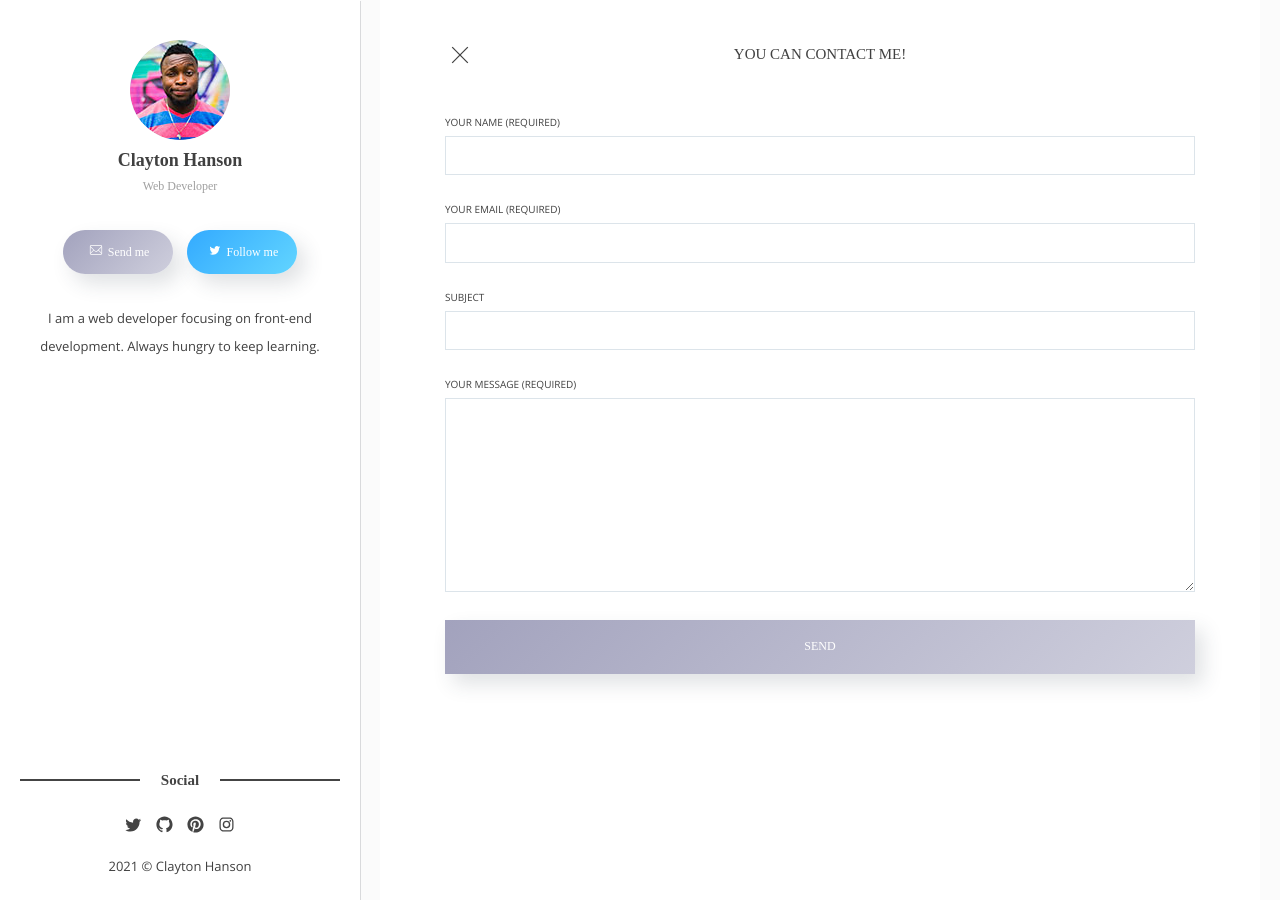
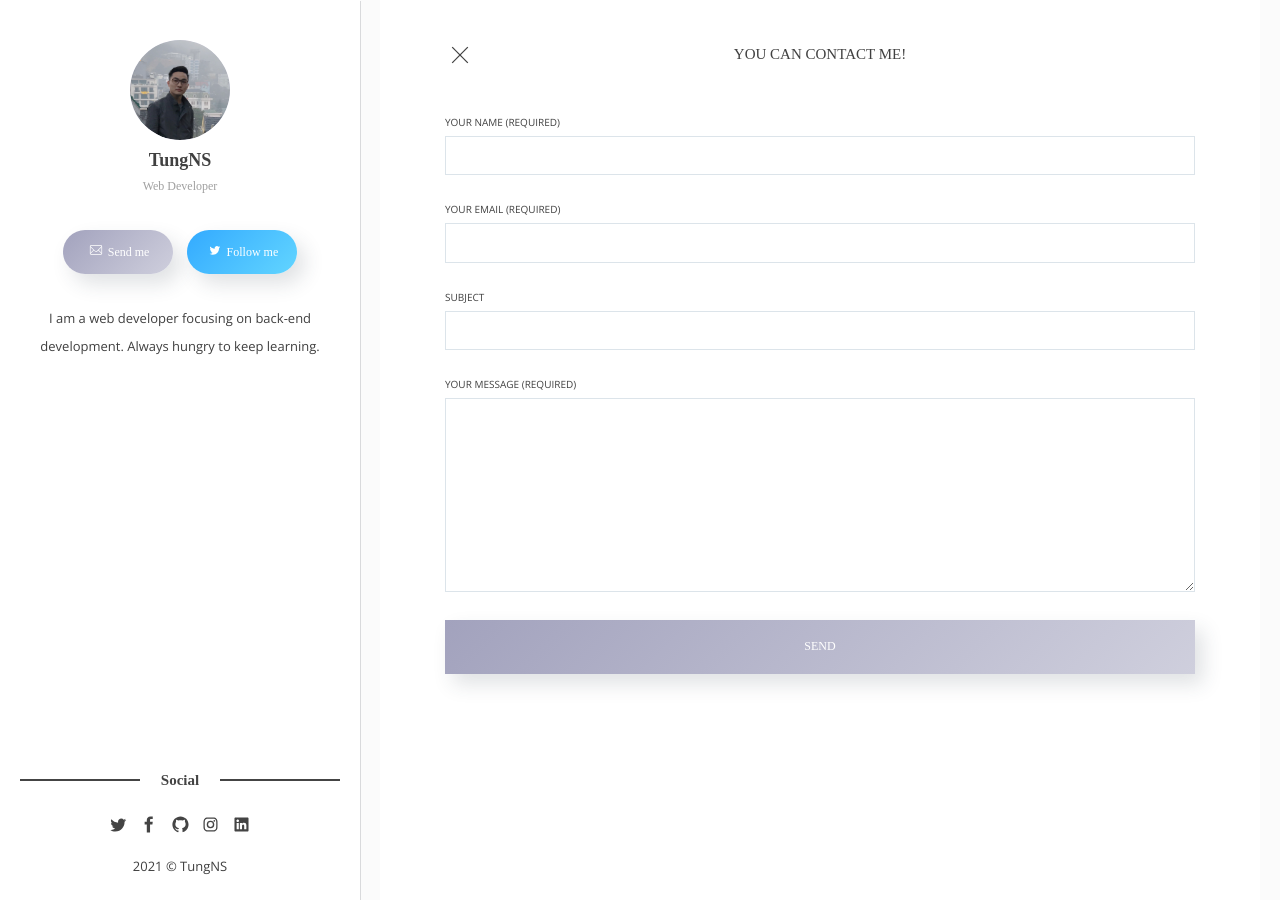
Before and after one commit to sontung2101/sontung2101.github.io, a Jekyll site: the page built from _pages/contact/index.html, in a window 1280 px wide. Built offline with Jekyll 4.4.1, drawn with Linux system fonts in a browser that asks for light colours; some web fonts are replaced.

Commit message:
update 15012020

```diff
--- a/_config.yml
+++ b/_config.yml
@@ -1,25 +1,25 @@
-title: Welcome to Flexton
+title: Hello, world! I'm TungNS
 description: Flexton is a responsive and ultra-minimal theme for Jekyll.
 baseurl: "" # the subpath of your site, e.g. /blog
-url: "flexton.netlify.com" # the base hostname & protocol for your site, e.g. http://example.com
+url: "https://sontung2101.github.io" # the base hostname & protocol for your site, e.g. http://example.com
 
 # Author
-author-name:    Clayton Hanson
-author-image:   1.jpg
+author-name:    TungNS
+author-image:   tungns.jpg
 author-job:     Web Developer
-author-email:   your-email@domain.com # Add your email for contant form.
-author-twitter: artemsheludko_ # Add your twitter account
-about-author:   I am a web developer focusing on front-end development. Always hungry to keep learning.
+author-email:   sontung2101@gmail.com # Add your email for contant form.
+author-twitter: NguynSn09830370 # Add your twitter account
+about-author:   I am a web developer focusing on back-end development. Always hungry to keep learning.
 
 # Social settings
-social-twitter:   artemsheludko_
-social-facebook:
-social-github:    artemsheludko
-social-pinterest: artemsheludko
-social-instagram: artemsheludko_
+social-twitter:   NguynSn09830370
+social-facebook:  sontung2101
+social-github:    sontung2101
+social-pinterest:
+social-instagram: sontung2101
 social-youtube:
 social-vk:
-social-linkedin:
+social-linkedin:  sontung2101
 
 # Newsletter
 mailchimp: # Add your MailChimp form identifier. For example - blogenjoyfreedom.us16.list-manage.com/subscribe/post?u=cd56155d76ddeeb4c0bc4d080&amp;id=7a526cd13e
--- a/_layouts/home.html
+++ b/_layouts/home.html
@@ -41,10 +41,10 @@ layout: default
           <li class="c-social__item"><a href="https://github.com/{{site.social-github}}" target="_blank"><div data-icon='ei-sc-github' data-size='s'></div></a></li>
         {% else %}
         {% endif %}
-        {% if site.social-pinterest %}
+        <!-- {% if site.social-pinterest %}
           <li class="c-social__item"><a href="https://pinterest.com/{{site.social-pinterest}}" target="_blank"><div data-icon='ei-sc-pinterest' data-size='s'></div></a></li>
-        {% else %}
-        {% endif %}
+        {% else %} -->
+        <!-- {% endif %} -->
         {% if site.social-instagram %}
           <li class="c-social__item"><a href="https://instagram.com/{{ site.social-instagram }}" target="_blank"><div data-icon='ei-sc-instagram' data-size='s'></div></a></li>
         {% else %}
--- a/_pages/contact/index.html
+++ b/_pages/contact/index.html
@@ -16,7 +16,7 @@ permalink: /contact/
   </div>
 </header>
 <div class="c-form-box o-opacity">
-  <form class="c-form" action="{% if site.author-email %}https://formspree.io/{{site.author-email}}{% else %}#{% endif %}"
+  <form class="c-form" action="{% if site.author-email %}https://formspree.io/f/xwkwadpq{% else %}#{% endif %}"
     method="POST">
     <a href="/"><div class="c-form-bnt__close" data-icon='ei-close' data-size='s'></div></a>
     <div class="c-form__title">You can contact me!</div>
```
Also changed, not shown: Gemfile.lock, README.md, favicon.ico, images/bear.png (added), images/tungns.jpg (added).
